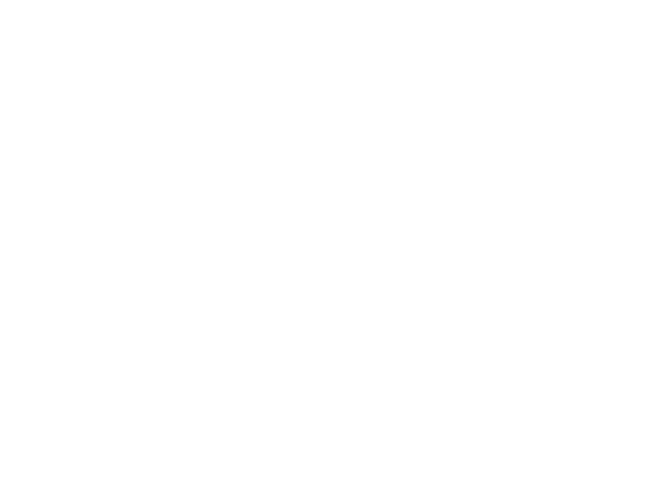
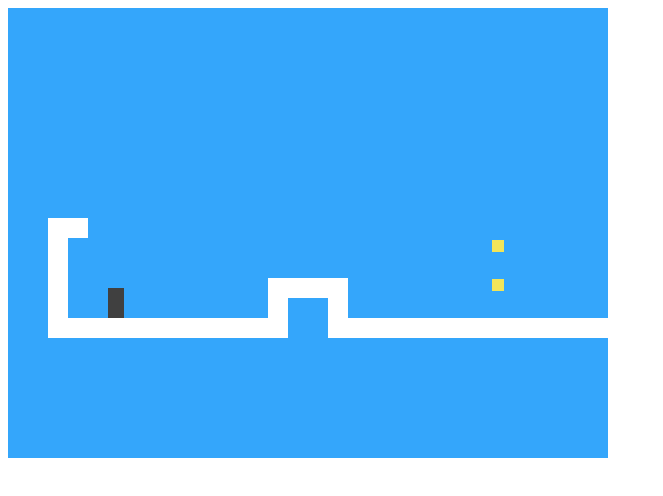
Before and after one commit to nxhuel/gameJS, a plain HTML site: page index.html in a window 1280 px wide. Shown: the whole page, without its empty margins (0-663 px from the left). Drawn offline with Linux system fonts and the light colour scheme.

Commit message:
Juego funcional, falta mejorar algunas funciones

```diff
--- a/css/style.css
+++ b/css/style.css
@@ -1,8 +1,39 @@
-background {
+.background {
     background: rgb(52, 166, 251);
     table-layout: fixed;
     border-spacing: 0;
 }
-    .background td { padding: 0; }
-    .lava { background: rgb(255, 100, 100); }
-    .wall { background: white; }
+
+.background td {
+    padding: 0;
+}
+.lava {
+    background: rgb(255, 100, 100);
+}
+.wall {
+    background: white;
+}
+
+.actor {
+    position: absolute;
+}
+.coin {
+    background: rgb(241, 229, 89);
+}
+.player {
+    background: rgb(64, 64, 64);
+}
+
+.game {
+overflow: hidden;
+max-width: 600px;
+max-height: 450px;
+position: relative;
+}
+
+.lost .player {
+background: rgb(160, 64, 64);
+}
+.won .player {
+box-shadow: -4px -7px 8px white, 4px -7px 8px white;
+}
--- a/index.html
+++ b/index.html
@@ -4,9 +4,13 @@
     <meta charset="UTF-8">
     <meta name="viewport" content="width=device-width, initial-scale=1.0">
     <link rel="stylesheet" href="css/style.css">
-    <title>Document</title>
+    <title>Game</title>
 </head>
 <body>
-    <script src="js/app.js"></script>
+    <script src="js/game.js"></script>
+<script src="js/levels.js"></script>
+<script>
+    runGame(GAME_LEVELS, DOMDisplay);
+</script>
 </body>
 </html>
--- a/js/app.js
+++ /dev/null
@@ -1,47 +0,0 @@
-let planoDeNivel = `
-......................
-..#................#..
-..#..............=.#..
-..#.........o.o....#..
-..#.@......#####...#..
-..#####............#..
-......#++++++++++++#..
-......##############..
-......................`;
-
-// La siguiente clase guarda un objeto de nivel. Su argumento debe ser la cadena de carateres que define el nivel
-class Nivel {
-    constructor (plano) {
-        let filas = plano.trim().split("\n").map(l => [...l]);
-        this.height = filas.length;
-        this.widht = filas [0].length;
-        this.iniciarActores = [];
-
-        this.filas = filas.map ((fila, y) => {
-            return fila.map ((car, x) => {
-                let tipo = caracteresDelNivel [car];
-                if (typeof tipo == "string") return tipo;
-                this.iniciarActores.push (
-                    tipo.create (new Vector (x, y), car));
-                return vacio;
-            })
-        });
-    }
-}
-
-// Usaremos una clase Estado para dar seguimiento al estado de un juego que esta en ejecución
-class Estado {
-    constructor (nivel, actores, estatus) {
-        this.nivel = nivel;
-        this.actores = actores;
-        this.estatus = estatus;
-    }
-
-    static start (nivel) {
-        return new Estado (nivel, nivel.iniciarActores, "jugando");
-    }
-
-    get jugador () {
-        return this.actores.find (a => a.tipo == "jugador");
-    }
-}
--- /dev/null
+++ b/js/game.js
@@ -0,0 +1,354 @@
+var simpleLevelPlan = `
+......................
+..#................#..
+..#..............=.#..
+..#.........o.o....#..
+..#.@......#####...#..
+..#####............#..
+......#++++++++++++#..
+......##############..
+......................
+`;
+
+var Level = class Level {
+  constructor(plan) {
+    let rows = plan.trim().split("\n").map(l => [...l]);
+    this.height = rows.length;
+    this.width = rows[0].length;
+    this.startActors = [];
+
+    this.rows = rows.map((row, y) => {
+      return row.map((ch, x) => {
+        let type = levelChars[ch];
+        if (typeof type == "string") return type;
+        this.startActors.push(
+          type.create(new Vec(x, y), ch));
+        return "empty";
+      });
+    });
+  }
+}
+
+var State = class State {
+  constructor(level, actors, status) {
+    this.level = level;
+    this.actors = actors;
+    this.status = status;
+  }
+
+  static start(level) {
+    return new State(level, level.startActors, "playing");
+  }
+
+  get player() {
+    return this.actors.find(a => a.type == "player");
+  }
+}
+
+var Vec = class Vec {
+  constructor(x, y) {
+    this.x = x; this.y = y;
+  }
+  plus(other) {
+    return new Vec(this.x + other.x, this.y + other.y);
+  }
+  times(factor) {
+    return new Vec(this.x * factor, this.y * factor);
+  }
+}
+
+var Player = class Player {
+  constructor(pos, speed) {
+    this.pos = pos;
+    this.speed = speed;
+  }
+
+  get type() { return "player"; }
+
+  static create(pos) {
+    return new Player(pos.plus(new Vec(0, -0.5)), new Vec(0, 0));
+  }
+}
+
+Player.prototype.size = new Vec(0.8, 1.5);
+
+var Lava = class Lava {
+  constructor(pos, speed, reset) {
+    this.pos = pos;
+    this.speed = speed;
+    this.reset = reset;
+  }
+
+  get type() { return "lava"; }
+
+  static create(pos, ch) {
+    if (ch == "=") {
+      return new Lava(pos, new Vec(2, 0));
+    } else if (ch == "|") {
+      return new Lava(pos, new Vec(0, 2));
+    } else if (ch == "v") {
+      return new Lava(pos, new Vec(0, 3), pos);
+    }
+  }
+}
+
+Lava.prototype.size = new Vec(1, 1);
+
+var Coin = class Coin {
+  constructor(pos, basePos, wobble) {
+    this.pos = pos;
+    this.basePos = basePos;
+    this.wobble = wobble;
+  }
+
+  get type() { return "coin"; }
+
+  static create(pos) {
+    let basePos = pos.plus(new Vec(0.2, 0.1));
+    return new Coin(basePos, basePos, Math.random() * Math.PI * 2);
+  }
+}
+
+Coin.prototype.size = new Vec(0.6, 0.6);
+
+var levelChars = {
+  ".": "empty", "#": "wall", "+": "lava",
+  "@": Player, "o": Coin,
+  "=": Lava, "|": Lava, "v": Lava
+};
+
+var simpleLevel = new Level(simpleLevelPlan);
+
+function elt(name, attrs, ...children) {
+  let dom = document.createElement(name);
+  for (let attr of Object.keys(attrs)) {
+    dom.setAttribute(attr, attrs[attr]);
+  }
+  for (let child of children) {
+    dom.appendChild(child);
+  }
+  return dom;
+}
+
+var DOMDisplay = class DOMDisplay {
+  constructor(parent, level) {
+    this.dom = elt("div", {class: "game"}, drawGrid(level));
+    this.actorLayer = null;
+    parent.appendChild(this.dom);
+  }
+
+  clear() { this.dom.remove(); }
+}
+
+var scale = 20;
+
+function drawGrid(level) {
+  return elt("table", {
+    class: "background",
+    style: `width: ${level.width * scale}px`
+  }, ...level.rows.map(row =>
+    elt("tr", {style: `height: ${scale}px`}, ...row.map(type => elt("td", {class: type})))
+  ));
+}
+
+function drawActors(actors) {
+  return elt("div", {}, ...actors.map(actor => {
+    let rect = elt("div", {class: `actor ${actor.type}`});
+    rect.style.width = `${actor.size.x * scale}px`;
+    rect.style.height = `${actor.size.y * scale}px`;
+    rect.style.left = `${actor.pos.x * scale}px`;
+    rect.style.top = `${actor.pos.y * scale}px`;
+    return rect;
+  }));
+}
+
+DOMDisplay.prototype.syncState = function(state) {
+  if (this.actorLayer) this.actorLayer.remove();
+  this.actorLayer = drawActors(state.actors);
+  this.dom.appendChild(this.actorLayer);
+  this.dom.className = `game ${state.status}`;
+  this.scrollPlayerIntoView(state);
+};
+
+DOMDisplay.prototype.scrollPlayerIntoView = function(state) {
+  let width = this.dom.clientWidth;
+  let height = this.dom.clientHeight;
+  let margin = width / 3;
+
+  // The viewport
+  let left = this.dom.scrollLeft, right = left + width;
+  let top = this.dom.scrollTop, bottom = top + height;
+
+  let player = state.player;
+  let center = player.pos.plus(player.size.times(0.5)).times(scale);
+
+  if (center.x < left + margin) {
+    this.dom.scrollLeft = center.x - margin;
+  } else if (center.x > right - margin) {
+    this.dom.scrollLeft = center.x + margin - width;
+  }
+  if (center.y < top + margin) {
+    this.dom.scrollTop = center.y - margin;
+  } else if (center.y > bottom - margin) {
+    this.dom.scrollTop = center.y + margin - height;
+  }
+};
+
+Level.prototype.touches = function(pos, size, type) {
+  let xStart = Math.floor(pos.x);
+  let xEnd = Math.ceil(pos.x + size.x);
+  let yStart = Math.floor(pos.y);
+  let yEnd = Math.ceil(pos.y + size.y);
+
+  for (let y = yStart; y < yEnd; y++) {
+    for (let x = xStart; x < xEnd; x++) {
+      let isOutside = x < 0 || x >= this.width ||
+                      y < 0 || y >= this.height;
+      let here = isOutside ? "wall" : this.rows[y][x];
+      if (here == type) return true;
+    }
+  }
+  return false;
+};
+
+State.prototype.update = function(time, keys) {
+  let actors = this.actors
+    .map(actor => actor.update(time, this, keys));
+  let newState = new State(this.level, actors, this.status);
+
+  if (newState.status != "playing") return newState;
+
+  let player = newState.player;
+  if (this.level.touches(player.pos, player.size, "lava")) {
+    return new State(this.level, actors, "lost");
+  }
+
+  for (let actor of actors) {
+    if (actor != player && overlap(actor, player)) {
+      newState = actor.collide(newState);
+    }
+  }
+  return newState;
+};
+
+function overlap(actor1, actor2) {
+  return actor1.pos.x + actor1.size.x > actor2.pos.x &&
+  actor1.pos.x < actor2.pos.x + actor2.size.x &&
+  actor1.pos.y + actor1.size.y > actor2.pos.y &&
+  actor1.pos.y < actor2.pos.y + actor2.size.y;
+}
+
+Lava.prototype.collide = function(state) {
+  return new State(state.level, state.actors, "lost");
+};
+
+Coin.prototype.collide = function(state) {
+  let filtered = state.actors.filter(a => a != this);
+  let status = state.status;
+  if (!filtered.some(a => a.type == "coin")) status = "won";
+  return new State(state.level, filtered, status);
+};
+
+Lava.prototype.update = function(time, state) {
+  let newPos = this.pos.plus(this.speed.times(time));
+  if (!state.level.touches(newPos, this.size, "wall")) {
+    return new Lava(newPos, this.speed, this.reset);
+  } else if (this.reset) {
+    return new Lava(this.reset, this.speed, this.reset);
+  } else {
+    return new Lava(this.pos, this.speed.times(-1));
+  }
+};
+
+var wobbleSpeed = 8, wobbleDist = 0.07;
+
+Coin.prototype.update = function(time) {
+  let wobble = this.wobble + time * wobbleSpeed;
+  let wobblePos = Math.sin(wobble) * wobbleDist;
+  return new Coin(this.basePos.plus(new Vec(0, wobblePos)) ,this.basePos, wobble);
+};
+
+var playerXSpeed = 7;
+var gravity = 30;
+var jumpSpeed = 17;
+
+Player.prototype.update = function(time, state, keys) {
+  let xSpeed = 0;
+  if (keys.ArrowLeft) xSpeed -= playerXSpeed;
+  if (keys.ArrowRight) xSpeed += playerXSpeed;
+  let pos = this.pos;
+  let movedX = pos.plus(new Vec(xSpeed * time, 0));
+  if (!state.level.touches(movedX, this.size, "wall")) {
+    pos = movedX;
+  }
+
+  let ySpeed = this.speed.y + time * gravity;
+  let movedY = pos.plus(new Vec(0, ySpeed * time));
+  if (!state.level.touches(movedY, this.size, "wall")) {
+    pos = movedY;
+  } else if (keys.ArrowUp && ySpeed > 0) {
+    ySpeed = -jumpSpeed;
+  } else {
+    ySpeed = 0;
+  }
+  return new Player(pos, new Vec(xSpeed, ySpeed));
+};
+
+function trackKeys(keys) {
+  let down = Object.create(null);
+  function track(event) {
+    if (keys.includes(event.key)) {
+      down[event.key] = event.type == "keydown";
+      event.preventDefault();
+    }
+  }
+  window.addEventListener("keydown", track);
+  window.addEventListener("keyup", track);
+  return down;
+}
+
+var arrowKeys =
+  trackKeys(["ArrowLeft", "ArrowRight", "ArrowUp"]);
+
+function runAnimation(frameFunc) {
+  let lastTime = null;
+  function frame(time) {
+    if (lastTime != null) {
+      let timeStep = Math.min(time - lastTime, 100) / 1000;
+      if (frameFunc(timeStep) === false) return;
+    }
+    lastTime = time;
+    requestAnimationFrame(frame);
+  }
+  requestAnimationFrame(frame);
+}
+
+function runLevel(level, Display) {
+  let display = new Display(document.body, level);
+  let state = State.start(level);
+  let ending = 1;
+  return new Promise(resolve => {
+    runAnimation(time => {
+      state = state.update(time, arrowKeys);
+      display.syncState(state);
+      if (state.status == "playing") {
+        return true;
+      } else if (ending > 0) {
+        ending -= time;
+        return true;
+      } else {
+        display.clear();
+        resolve(state.status);
+        return false;
+      }
+    });
+  });
+}
+
+async function runGame(plans, Display) {
+  for (let level = 0; level < plans.length;) {
+    let status = await runLevel(new Level(plans[level]), Display);
+    if (status == "won") level++;
+  }
+  console.log("You've won!");
+}
```
Also changed, not shown: js/levels.js (added, +178 -0 lines).
